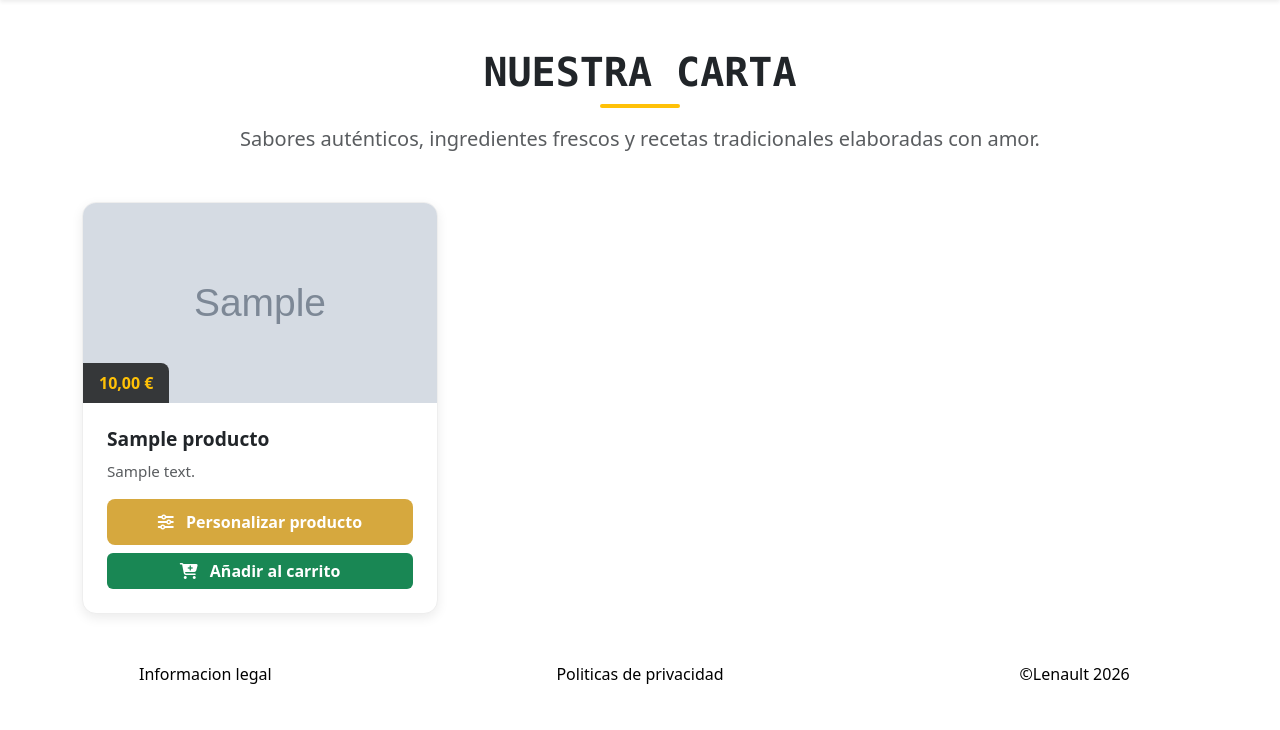
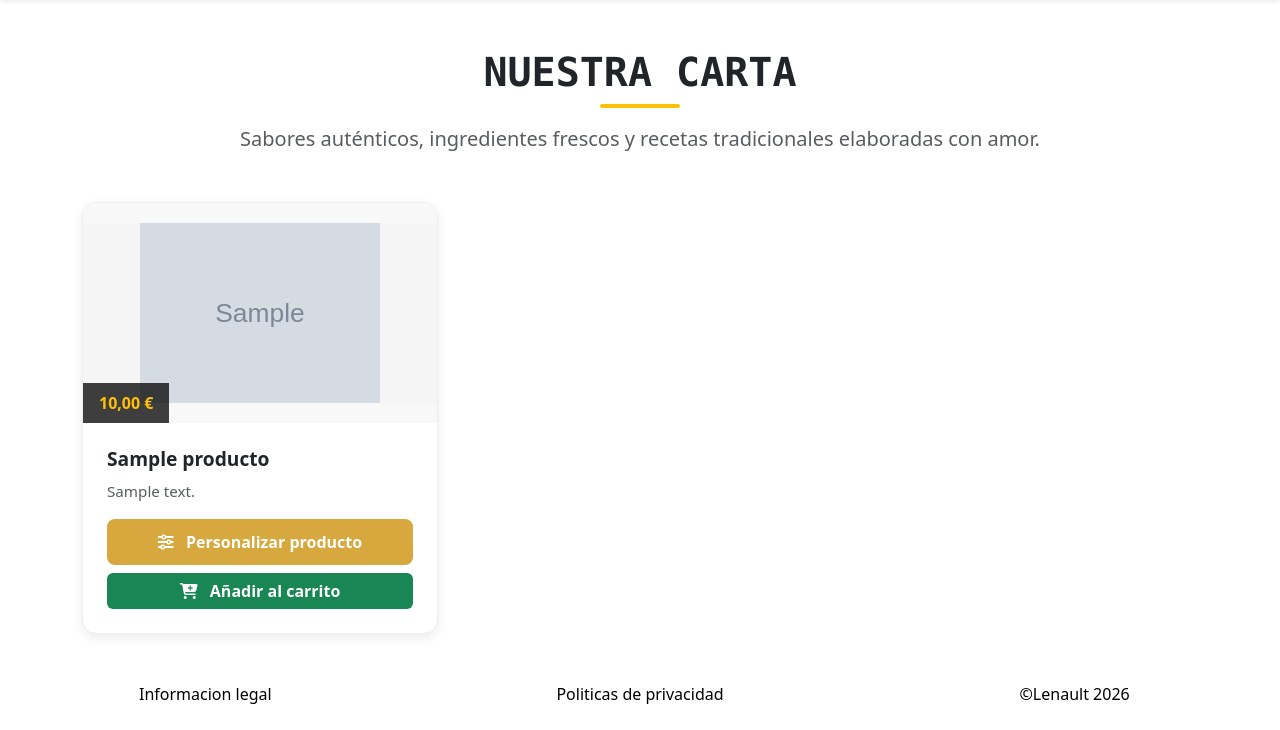
Before and after one commit to Simonius77/Proyecto_Lenaul, a PHP site: page /Proyecto_Lenaul/index.php?controller=carta in a window 1280 px wide. Shown: the part 84-814 px from the top of the page. Before the commit the page ends 768 px from the top, so only its background shows below. Run offline with PHP 8.4, Linux system fonts and the light colour scheme; tables that the repository leaves empty hold one stand-in row (values such as "Sample post"); grey boxes marked "Sample" are stand-in pictures; some libraries are stand-ins or nearby versions.

Commit message:
corregir css de la vista de la carta para cargar correctamente las imagenes. AHORA!!!

```diff
--- a/css/styles.css
+++ b/css/styles.css
@@ -1,16 +1,22 @@
-/* HEADER */
+
+/* =====================================
+   HEADER
+===================================== */
+
 .header {
     background-image: url("../Imagenes/banner_home.webp");
-  background-size: cover;       /* La imagen cubre todo el header */
-  background-position: center; /* Centrada */
-  height: 300px;               /* Ajusta la altura */
+    background-size: cover;
+    background-position: center;
+    height: 300px;
     display: flex;
     align-items: center;
     justify-content: center;
-  /* color: white; */             /* Texto visible sobre el fondo */
 }
 
-/* NAV */
+/* =====================================
+   NAV
+===================================== */
+
 nav ul {
     display: flex;
     justify-content: space-between;
@@ -31,18 +37,24 @@ nav ul {
     gap: 20px;
 }
 
-/* IMAGEN DE PRODUCTO */
+/* =====================================
+   IMAGEN DE PRODUCTO GENERAL
+===================================== */
+
 .imagen-producto {
     width: 100%;
     height: 200px;
-  object-fit: cover;
+    object-fit: contain;
+    object-position: center;
     border-radius: 12px;
     display: block;
+    background-color: #fff;
 }
 
-/* --- NUEVOS ESTILOS PARA LA SECCIÓN DE MENÚ / PRODUCTOS --- */
+/* =====================================
+   SECCIÓN DE MENÚ / PRODUCTOS
+===================================== */
 
-/* Contenedor general de la categoría (PRIMEROS, SEGUNDOS, POSTRES) */
 .seccion-menu {
     margin-bottom: 40px;
 }
@@ -55,24 +67,27 @@ nav ul {
     color: #222;
 }
 
-/* Cuadrícula de productos (3 columnas como en la imagen) */
+/* Cuadrícula de productos */
+
 .grid-productos {
     display: grid;
-  grid-template-columns: repeat(3, 1fr);
+    grid-template-columns: repeat(3, minmax(0, 1fr));
     gap: 30px;
     max-width: 1000px;
     margin: 0 auto;
     padding: 0 20px;
 }
 
-/* Tarjeta individual de producto */
+/* Tarjeta individual */
+
 .tarjeta-producto {
     display: flex;
     flex-direction: column;
     gap: 10px;
 }
 
-/* Controles de cantidad (+ / - / número) */
+/* Controles de cantidad */
+
 .control-cantidad {
     display: flex;
     align-items: center;
@@ -81,7 +96,7 @@ nav ul {
 }
 
 .control-cantidad button {
-  background-color: #ffcc00; /* Amarillo característico */
+    background-color: #ffcc00;
     border: none;
     padding: 8px 15px;
     font-weight: bold;
@@ -102,7 +117,8 @@ nav ul {
     background: transparent;
 }
 
-/* Contenedor inferior: Precio y Botón Agregar */
+/* Precio y botón agregar */
+
 .info-agregar {
     display: flex;
     gap: 5px;
@@ -122,7 +138,7 @@ nav ul {
 
 .btn-agregar {
     flex: 1;
-  background-color: #4a77cc; /* Tono azulado de los botones */
+    background-color: #4a77cc;
     color: #fff;
     border: none;
     padding: 10px;
@@ -135,19 +151,12 @@ nav ul {
     background-color: #3b62b0;
 }
 
-/* Responsivo para pantallas pequeñas */
-@media (max-width: 768px) {
-  .grid-productos {
-    grid-template-columns: 1fr;
-  }
-}
-
-
 /* =====================================
    CARTA LENAULT
 ===================================== */
 
 /* Contenedor de productos */
+
 .carta-grid {
     display: grid;
     grid-template-columns: repeat(3, minmax(0, 1fr));
@@ -156,15 +165,19 @@ nav ul {
 }
 
 /* Columnas */
+
 .carta-grid > .col {
     width: auto;
     max-width: none;
     padding: 0;
+    min-width: 0;
 }
 
 /* Tarjetas */
+
 .producto-card {
     width: 100%;
+    height: 100%;
     border: 1px solid #eee !important;
     border-radius: 14px !important;
     overflow: hidden;
@@ -174,29 +187,30 @@ nav ul {
 }
 
 .producto-card:hover {
-    transform: translateY(-6px);
+    transform: translateY(-4px);
     box-shadow: 0 9px 22px rgba(0, 0, 0, 0.14) !important;
 }
 
-/* Imagen del producto */
+/* Imagen de la carta */
+
 .producto-imagen {
     width: 100%;
     height: 220px;
-    object-fit: cover;
+    object-fit: contain;
+    object-position: center;
     display: block;
-    transition: transform 0.4s ease;
-}
-
-.producto-card:hover .producto-imagen {
-    transform: scale(1.05);
+    background-color: #fff;
 }
 
 /* Contenedor de imagen */
+
 .producto-card .position-relative {
     overflow: hidden;
+    background-color: #fff;
 }
 
 /* Nombre del producto */
+
 .producto-card h5 {
     font-size: 1.2rem;
     font-weight: 700;
@@ -205,6 +219,7 @@ nav ul {
 }
 
 /* Descripción */
+
 .producto-card .card-body > p {
     color: #777;
     font-size: 0.95rem;
@@ -212,12 +227,14 @@ nav ul {
 }
 
 /* Precio sobre la imagen */
+
 .producto-card .position-absolute {
     font-size: 1rem;
     border-radius: 0 8px 0 0;
 }
 
 /* Cantidad */
+
 .cantidad-control {
     width: 38px;
     height: 38px;
@@ -230,6 +247,7 @@ nav ul {
 }
 
 /* Botones de la carta */
+
 .producto-card .btn-warning {
     background-color: #d6a83e;
     border: none;
@@ -244,7 +262,10 @@ nav ul {
     color: #fff;
 }
 
-/* Personalización */
+/* =====================================
+   PERSONALIZACIÓN
+===================================== */
+
 .ingrediente-fila {
     border-bottom: 1px solid #e8e8e8;
     padding: 12px 0;
@@ -264,7 +285,10 @@ nav ul {
     color: #198754;
 }
 
-/* Resumen del pedido */
+/* =====================================
+   RESUMEN DEL PEDIDO
+===================================== */
+
 #resumenPedido {
     margin-top: 15px;
 }
@@ -274,22 +298,57 @@ nav ul {
     border-bottom: 1px solid #eee;
 }
 
-/* Adaptación a tablets */
+/* =====================================
+   RESPONSIVE - TABLETS
+===================================== */
+
 @media (max-width: 991px) {
     .carta-grid {
         grid-template-columns: repeat(2, minmax(0, 1fr));
         gap: 20px;
     }
+
+    .grid-productos {
+        grid-template-columns: repeat(2, minmax(0, 1fr));
+    }
 }
 
-/* Adaptación a móviles */
+/* =====================================
+   RESPONSIVE - MÓVILES
+===================================== */
+
 @media (max-width: 576px) {
     .carta-grid {
         grid-template-columns: 1fr;
         gap: 20px;
     }
 
+    .grid-productos {
+        grid-template-columns: 1fr;
+    }
+
     .producto-imagen {
-        height: 230px;
+        height: 220px;
+    }
+
+    .imagen-producto {
+        height: 180px;
+    }
+
+    .nav-derecho,
+    .nav-izquierdo {
+        gap: 10px;
     }
 }
+
+/* PRUEBA DE IMÁGENES DE LA CARTA */
+.carta-grid .producto-card img,
+.producto-card img {
+    width: 100% !important;
+    height: 180px !important;
+    max-width: 100% !important;
+    object-fit: contain !important;
+    object-position: center !important;
+    transform: none !important;
+    background: #f5f5f5;
+}
--- a/views/homeViews/carta.php
+++ b/views/homeViews/carta.php
@@ -142,24 +142,21 @@ if (session_status() === PHP_SESSION_NONE) {
                 <div class="card producto-card w-100 shadow-sm border-0 rounded-4 overflow-hidden bg-white">
 
                     <!-- IMAGEN Y PRECIO -->
-                    <div
-                        class="position-relative overflow-hidden"
-                        style="height:200px;">
+
+                    <div class="contenedor-imagen-producto">
 
                         <img
                             src="<?= $rutaImagenSegura ?>"
                             alt="<?= $nombre ?>"
-                            class="w-100 h-100 producto-imagen"
+                            class="producto-imagen"
                             onerror="this.onerror=null;this.src='<?= $imagenPorDefecto ?>'">
 
-                        <div
-                            class="position-absolute bottom-0 start-0 bg-dark text-warning fw-bold px-3 py-2"
-                            style="background:rgba(0,0,0,.75)!important;">
+                        <div class="precio-producto">
+                            <?= $precio ?> €
+                        </div>
 
-                            <?= $precio ?> €
+                    </div>
 
-                        </div>
-                    </div>
 
                     <!-- INFORMACIÓN DEL PRODUCTO -->
                     <div class="card-body p-4 d-flex flex-column">
@@ -242,25 +239,54 @@ if (session_status() === PHP_SESSION_NONE) {
 </div>
 
 <style>
+
+    /* Tarjetas */
     .producto-card {
         transition: transform .3s, box-shadow .3s;
     }
 
+    /* Efecto al pasar el ratón */
     .producto-card:hover {
         transform: translateY(-5px);
         box-shadow: 0 10px 20px rgba(0,0,0,.1) !important;
     }
 
-    .producto-imagen {
-        height: 200px;
-        object-fit: cover;
-        transition: transform .5s;
+    /* Contenedor de imagen */
+    .contenedor-imagen-producto {
+        width: 100%;
+        height: 220px;
+        position: relative;
+        display: flex;
+        align-items: center;
+        justify-content: center;
+        overflow: hidden;
+        background-color: #f8f8f8;
     }
 
-    .producto-card:hover .producto-imagen {
-        transform: scale(1.05);
+    /* Imagen completa */
+    .producto-imagen {
+        display: block;
+        width: 100%;
+        height: 100%;
+        max-width: 100%;
+        object-fit: contain !important;
+        object-position: center;
+        transform: none !important;
+        transition: none;
     }
 
+    /* Precio */
+    .precio-producto {
+        position: absolute;
+        bottom: 0;
+        left: 0;
+        background: rgba(0,0,0,.75);
+        color: #ffc107;
+        font-weight: bold;
+        padding: 8px 16px;
+    }
+
+    /* Botones */
     .btn-warning {
         background: #ffc107;
         border: none;
@@ -273,4 +299,5 @@ if (session_status() === PHP_SESSION_NONE) {
     .btn-success {
         border: none;
     }
+
 </style>
```
Lines whose indentation alone changed are shown as unchanged.
